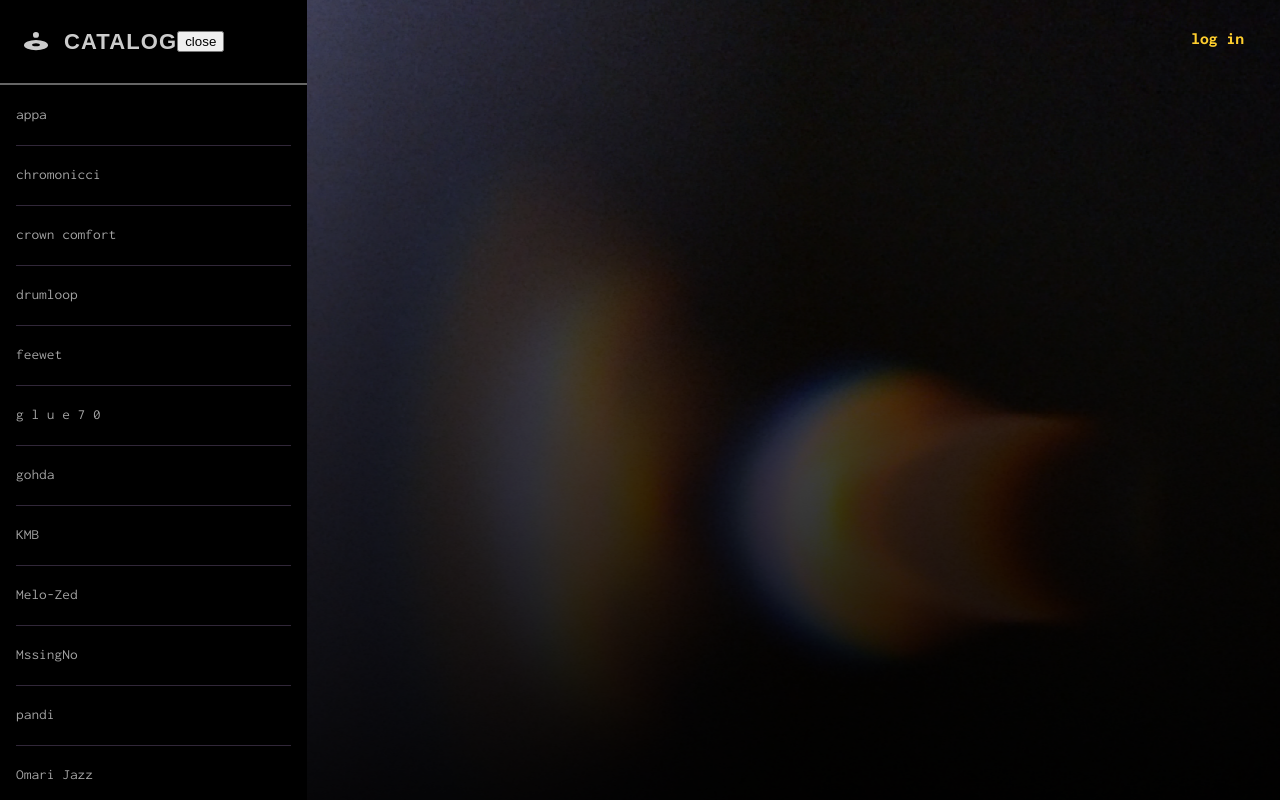
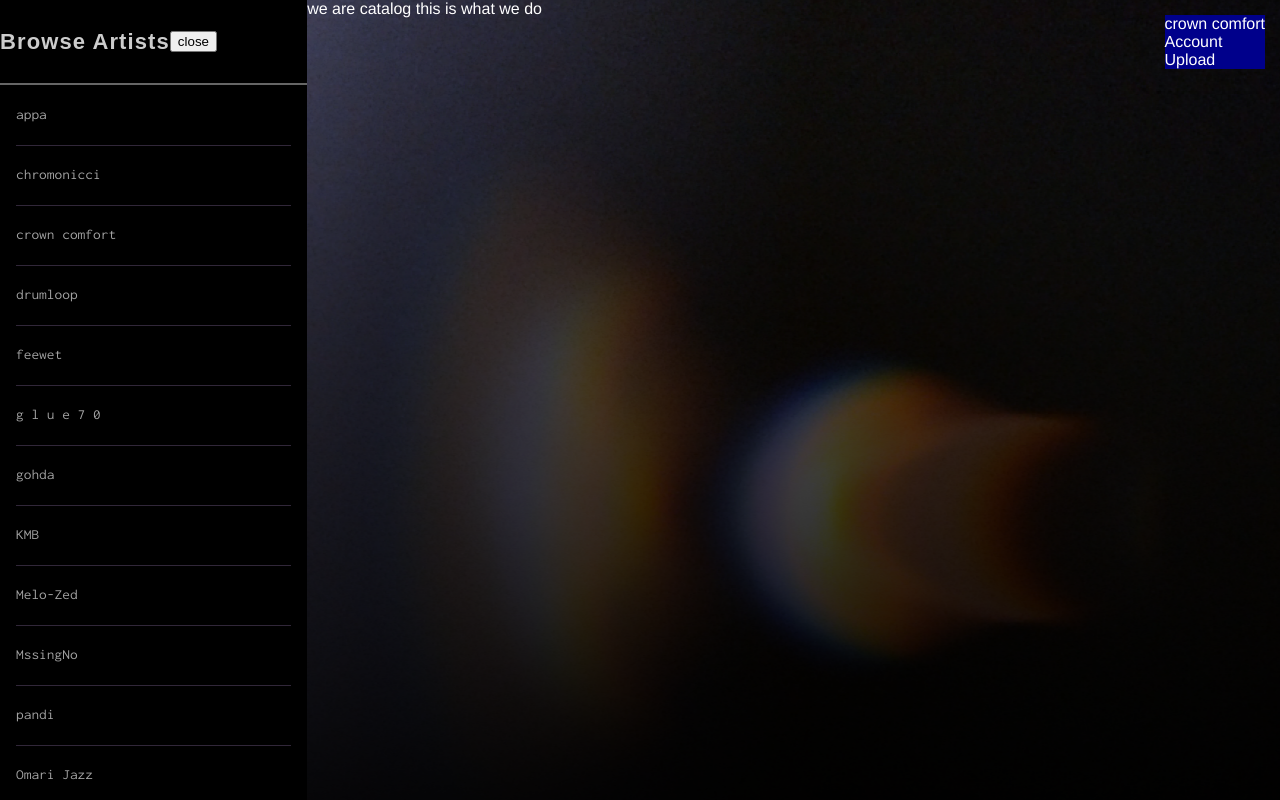
Before and after one commit to jzstern/catalog_hack, a Vue app: page / in a window 1280 px wide. Shown: the top 800 px of the page. Built offline with nearby package versions, Linux system fonts and the light colour scheme.

Commit message:
added dropdown & sidebar components for account & login

```diff
--- a/src/App.vue
+++ b/src/App.vue
@@ -2,6 +2,7 @@
 /* eslint-disable */
 export default {
   components: {
+    Dropdown: () => import("./components/dropdown/Dropdown"),
     Home: () => import("./views/Home"),
     Sidebar: () => import("./components/sidebar/Sidebar")
   },
@@ -24,6 +25,9 @@ export default {
   <div id="app">
     <transition name="fade" mode="out-in">
       <Sidebar v-if="showSideBar"/>
+    </transition>
+    <transition name="fade" mode="out-in">
+      <Dropdown />
     </transition>
     <div class="content">
       <router-view />
--- /dev/null
+++ b/src/components/dropdown/Dropdown.vue
@@ -0,0 +1,31 @@
+<script>
+export default {
+  name: "DropdownContainer",
+  components: {
+    DropdownMenu: () => import("./DropdownMenu"),
+    LoginButton: () => import("./LoginButton")
+  },
+  computed: {
+    loggedIn() {
+      return !!this.$store.state.user.name
+    }
+  }
+}
+</script>
+
+<template>
+  <div class="dropdown">
+    <LoginButton v-if="!loggedIn" />
+    <DropdownMenu v-else />
+  </div>
+</template>
+
+<style lang="scss">
+.dropdown {
+  z-index: 300;
+  position: fixed;
+  top: 15px;
+  right: 15px;
+  cursor: pointer;
+}
+</style>
--- /dev/null
+++ b/src/components/dropdown/DropdownMenu.vue
@@ -0,0 +1,58 @@
+<template>
+  <div class="dropdown-menu">
+    <div
+      class="menu-item"
+      @click="goToUserCatalog"
+    >
+      {{ user.name }}
+    </div>
+    <div
+      class="menu-item"
+      @click="openSidebar('Account')"
+    >
+      Account
+    </div>
+    <div
+      class="menu-item"
+      @click="openSidebar('Upload')"
+    >
+      Upload
+    </div>
+  </div>
+</template>
+
+<script>
+import router from "../../router/index"
+
+export default {
+  name: "DropdownMenu",
+  computed: {
+    sidebar() {
+      return this.$store.state.sidebar
+    },
+    user() {
+      return this.$store.state.user
+    }
+  },
+  methods: {
+    goToUserCatalog() {
+      router.push(`/${this.user.url}`)
+    },
+    openSidebar(component) {
+      this.$store.commit('sidebar', component)
+    }
+  }
+}
+</script>
+
+<style lang="scss">
+.dropdown-menu {
+  background-color: darkblue;
+}
+
+.menu-item {
+  &:hover {
+    opacity: 50%;
+  }
+}
+</style>
--- /dev/null
+++ b/src/components/dropdown/LoginButton.vue
@@ -0,0 +1,28 @@
+<template>
+  <div
+    class="login-button"
+    @click="login"
+  >
+    Login
+  </div>
+</template>
+
+<script>
+export default {
+  name: "LoginButton",
+  methods: {
+    login() {
+      this.$store.commit('sidebar', 'Login')
+    }
+  }
+}
+</script>
+
+<style lang="scss">
+.login-button {
+  &:hover {
+    opacity: 50%;
+  }
+}
+
+</style>
--- /dev/null
+++ b/src/components/sidebar/Account.vue
@@ -0,0 +1,33 @@
+<script>
+export default {
+  name: "Account",
+  computed: {
+    user() {
+      return this.$store.state.user
+    }
+  }
+}
+</script>
+
+<template>
+  <div class="account">
+    <label>Name</label>
+    <h4>{{ user.name }}</h4>
+    <label>Email</label>
+    <h4>{{ user.email }}</h4>
+    <label>Wallet Address</label>
+    <h4>{{ user.walletAddress }}</h4>
+    <label>URL</label>
+    <h4>{{ user.url }}</h4>
+
+    <!-- <h4>Songs owned:</h4>
+    <h4>{{ user.collection.length }}</h4>
+
+    <h4>Songs uploaded:</h4>
+    <h4>{{ user.catalog.length }}</h4> -->
+  </div>
+</template>
+
+<style lang="scss">
+
+</style>
--- /dev/null
+++ b/src/components/sidebar/Login.vue
@@ -0,0 +1,30 @@
+<template>
+  <div class="login">
+    <label>Email</label>
+    <input
+      v-model="email"
+      type="email"
+    >
+    <label>Password</label>
+    <input
+      v-model="password"
+      type="password"
+    >
+  </div>
+</template>
+
+<script>
+export default {
+  name: "Login",
+  data: () => ({
+    email: null,
+    password: null
+  })
+}
+</script>
+
+<style lang="scss">
+.login {
+
+}
+</style>
--- a/src/components/sidebar/Sidebar.vue
+++ b/src/components/sidebar/Sidebar.vue
@@ -2,13 +2,12 @@
 export default {
   name: "Sidebar",
   components: {
+    Account: () => import("./Account"),
     ArtistList: () => import("./ArtistList"),
+    Login: () => import("./Login"),
     Settings: () => import("./Settings"),
     Upload: () => import("./Upload")
   },
-  data: () => ({
-    title: "CATALOG"
-  }),
   computed: {
     sidebar() {
       return this.$store.state.sidebar
@@ -26,11 +25,12 @@ export default {
   <div class="sidebar">
     <div class="header no-select">
       <img
+        v-if="sidebar === 'Catalog'"
         class="logo"
         src="../../assets/other/catalog.svg"
       >
       <h1 class="title">
-        {{ title }}
+        {{ sidebar }}
       </h1>
       <button @click="closeSidebar">
         close
@@ -40,9 +40,11 @@ export default {
       name="fade"
       mode="out-in"
     >
-      <ArtistList v-if="sidebar === 'artist-list'" />
-      <Settings v-else-if="sidebar === 'settings'" />
-      <Upload v-else-if="sidebar === 'upload'" />
+      <Account v-if="sidebar === 'Account'" />
+      <ArtistList v-else-if="sidebar === 'Browse Artists'" />
+      <Login v-else-if="sidebar === 'Login'" />
+      <Settings v-else-if="sidebar === 'Settings'" />
+      <Upload v-else-if="sidebar === 'Upload'" />
     </transition>
   </div>
 </template>
--- a/src/store/store.js
+++ b/src/store/store.js
@@ -8,14 +8,26 @@ Vue.use(Vuex)
 
 // const MAGIC = new Magic('pk_test_5975B67E22265359')
 
+// const LOGGED_OUT_USER = {
+//   catalog: null,
+//   collection: [],
+//   email: null,
+//   // isLoggedIn: false,
+//   loading: false,
+//   name: null,
+//   url: null,
+//   walletAddress: null
+// }
+
 const LOGGED_OUT_USER = {
   catalog: null,
   collection: [],
-  email: null,
+  email: "crowncomfort@gmail.com",
   // isLoggedIn: false,
   loading: false,
-  name: null,
-  walletAddress: null
+  name: "crown comfort",
+  url: "crowncomfort",
+  walletAddress: "0xjaIJz9d1mw9dhb3"
 }
 
 export default new Vuex.Store({
@@ -24,7 +36,7 @@ export default new Vuex.Store({
   },
   state: {
     user: LOGGED_OUT_USER,
-    sidebar: "artist-list"
+    sidebar: "Catalog"
   },
   mutations: {
     // logout(state) {
--- a/src/views/Home.vue
+++ b/src/views/Home.vue
@@ -4,41 +4,15 @@ import router from "../router/index"
 
 export default {
   name: "Home",
-  computed: {
-    user() {
-      return this.$store.state.user;
-    },
-  },
-  methods: {
-    async login() {
-      this.$store.dispatch("ethers/login");
-    },
-  },
   mounted() {
-    this.$store.commit('sidebar', 'artist-list')
+    this.$store.commit('sidebar', 'Browse Artists')
   }
 };
 </script>
 
 <template>
   <div class="home">
-    <div class="section-right">
-      <div v-if="user.walletAddress">
-        <router-link
-          class="login"
-          :to="`/${user.walletAddress}`"
-        >
-          {{ user.walletAddress.substr(user.walletAddress.length - 4) }}
-        </router-link>
-      </div>
-      <div
-        v-else
-        class="login"
-        @click="login"
-      >
-        log in {{ user.loading ? " ..." : "" }}
-      </div>
-    </div>
+    we are catalog this is what we do
   </div>
 </template>
 
--- a/src/views/user/User.vue
+++ b/src/views/user/User.vue
@@ -17,24 +17,8 @@ export default {
       return this.$store.state.user
     },
   },
-  methods: {
-    save() {
-      this.$store.commit("user", {
-        ...this.user,
-        name: this.name,
-      });
-      this.editing = false;
-    },
-    toggleSettings() {
-      if (this.sidebar === 'settings') this.$store.commit('closeSidebar')
-      else this.$store.commit('sidebar', 'settings')
-    },
-    toggleUpload() {
-      if (this.sidebar === 'upload') this.$store.commit('closeSidebar')
-      else this.$store.commit('sidebar', 'upload')
-    }
-  },
   mounted() {
+    this.$store.commit('closeSidebar')
     this.name = "Omari Jazz"
     this.url = "omarijazz"
   }
@@ -52,9 +36,6 @@ export default {
     <transition name="fade" mode="out-in">
       <router-view />
     </transition>
-
-    <button @click="toggleSettings" style="height: 22px">settings</button>
-    <button @click="toggleUpload" style="height: 22px">upload</button>
   </div>
 </template>
 
```
